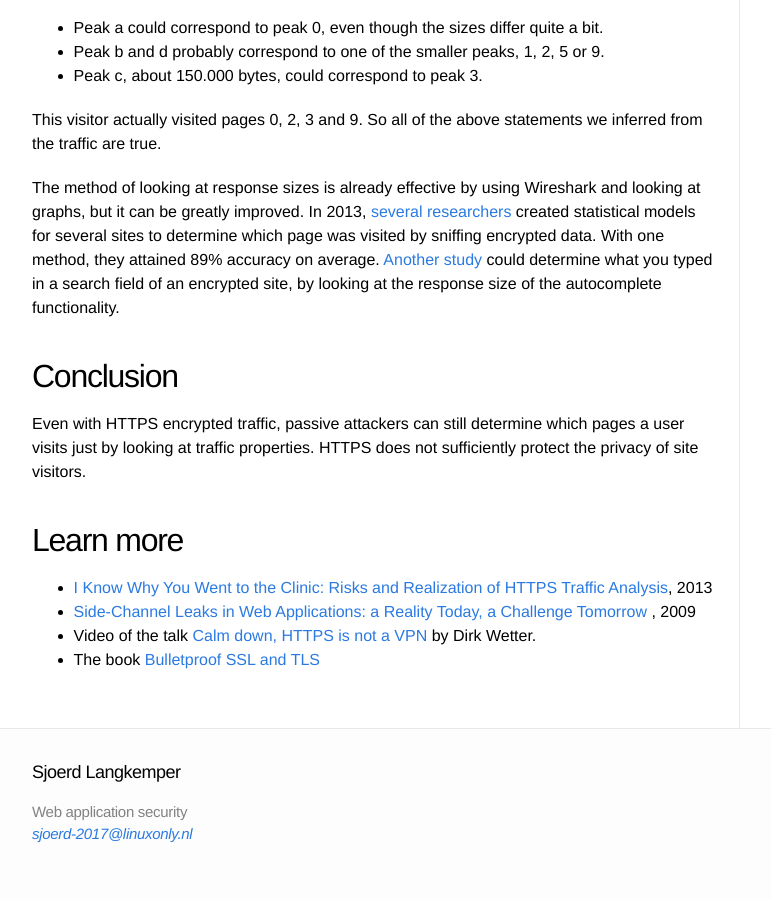
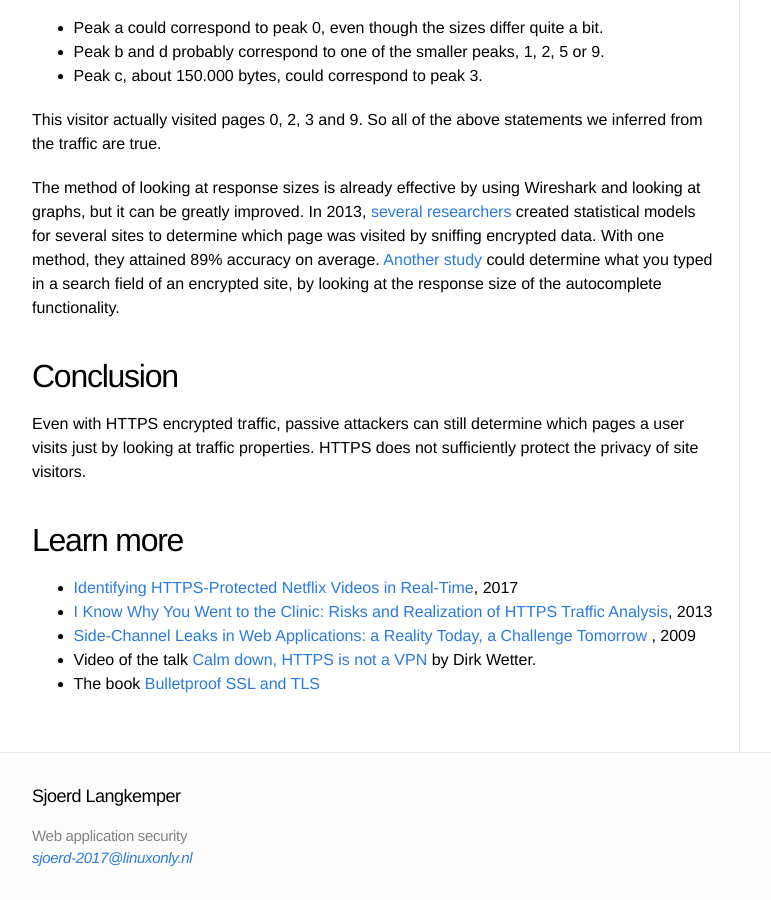
Before and after one commit to Sjord/Sjord.github.io, a Jekyll site: the page built from _posts/2016-11-15-https-does-not-provide-privacy.md, in a window 1280 px wide and 900 px high, scrolled down 2424 px. Shown: the whole window, without its empty margins (108-879 px from the left). Built offline with Jekyll 4.4.1, drawn with Linux system fonts in a browser that asks for light colours; before the commit the page ends 3300 px from its top, so only the background shows below that.

Commit message:
Add link to paper about Netflix HTTPS to HTTPS privacy post

```diff
--- a/_posts/2016-11-15-https-does-not-provide-privacy.md
+++ b/_posts/2016-11-15-https-does-not-provide-privacy.md
@@ -58,6 +58,7 @@
 
 ## Learn more
 
+* [Identifying HTTPS-Protected Netflix Videos in Real-Time](http://www.mjkranch.com/docs/CODASPY17_Kranch_Reed_IdentifyingHTTPSNetflix.pdf), 2017
 * [I Know Why You Went to the Clinic: Risks and Realization of HTTPS Traffic Analysis](https://arxiv.org/pdf/1403.0297v1.pdf), 2013
 * [Side-Channel Leaks in Web Applications: a Reality Today, a Challenge Tomorrow ](https://www.microsoft.com/en-us/research/wp-content/uploads/2016/02/WebAppSideChannel-final.pdf), 2009
 * Video of the talk [Calm down, HTTPS is not a VPN](https://www.youtube.com/watch?v=6ZiJvlMeb-E) by Dirk Wetter.
```
